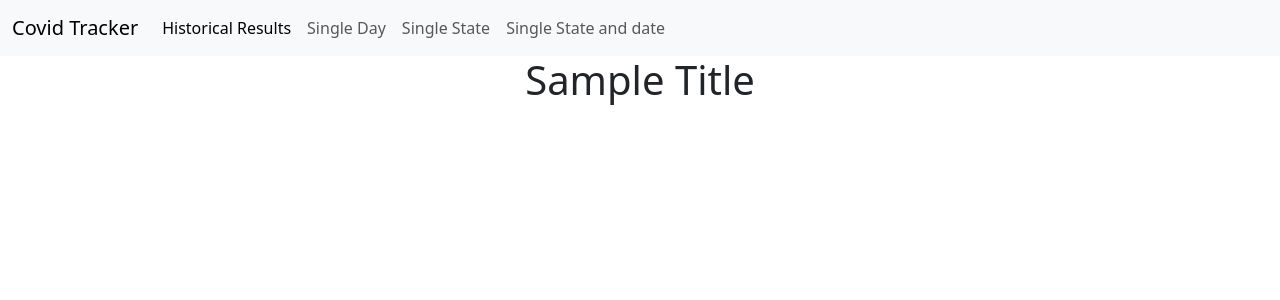
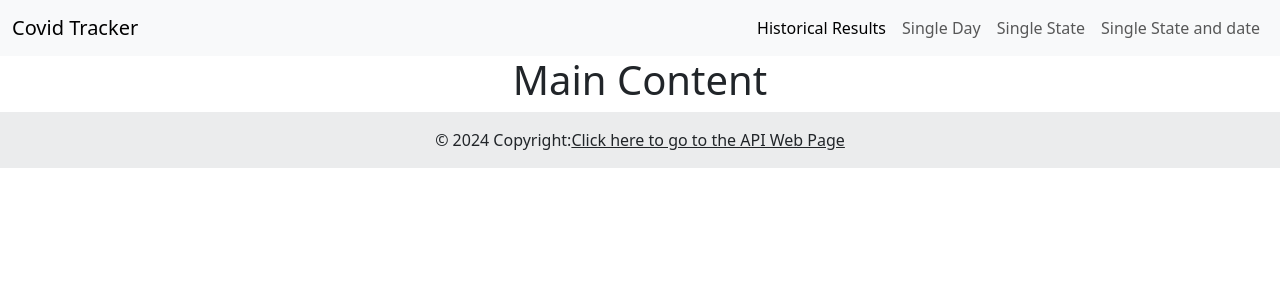
Before and after one commit to joseluisjimagui/react-covid, a React (Create React App) app: page / in a window 1280 px wide. Shown: the top 300 px of the page. Built offline with nearby package versions, Linux system fonts and the light colour scheme.

Commit message:
Add footer

```diff
--- a/src/App.js
+++ b/src/App.js
@@ -1,12 +1,14 @@
 import logo from './logo.svg';
 import './App.css';
 import Header from './components/Header';
+import Footer from './components/Footer'
 
 function App() {
   return (
     <div className="App">
       <Header></Header>
-      <h1>Sample Title</h1>
+      <h1>Main Content</h1>
+      <Footer></Footer>
     </div>
   );
 }
--- /dev/null
+++ b/src/components/Footer.js
@@ -0,0 +1,15 @@
+const Footer = () => {
+    return (
+        <footer class="bg-body-tertiary text-center">
+
+            <div class="text-center p-3" style={{background: 'rgba(0, 0, 0, 0.05)'}}>
+                © 2024 Copyright:
+                <a class="text-body" href="https://covidtracking.com/data/api/">Click here to go to the API Web Page</a>
+            </div>
+        </footer>
+    );
+}
+
+
+
+export default Footer;
--- a/src/components/Header.js
+++ b/src/components/Header.js
@@ -6,7 +6,7 @@ const Header = () => {
                 <button class="navbar-toggler" type="button" data-bs-toggle="collapse" data-bs-target="#navbarNav" aria-controls="navbarNav" aria-expanded="false" aria-label="Toggle navigation">
                     <span class="navbar-toggler-icon"></span>
                 </button>
-                <div class="collapse navbar-collapse" id="navbarNav">
+                <div class="collapse navbar-collapse justify-content-end" id="navbarNav">
                     <ul class="navbar-nav">
                         <li class="nav-item">
                             <a class="nav-link active" aria-current="page" href="#">Historical Results</a>
```
